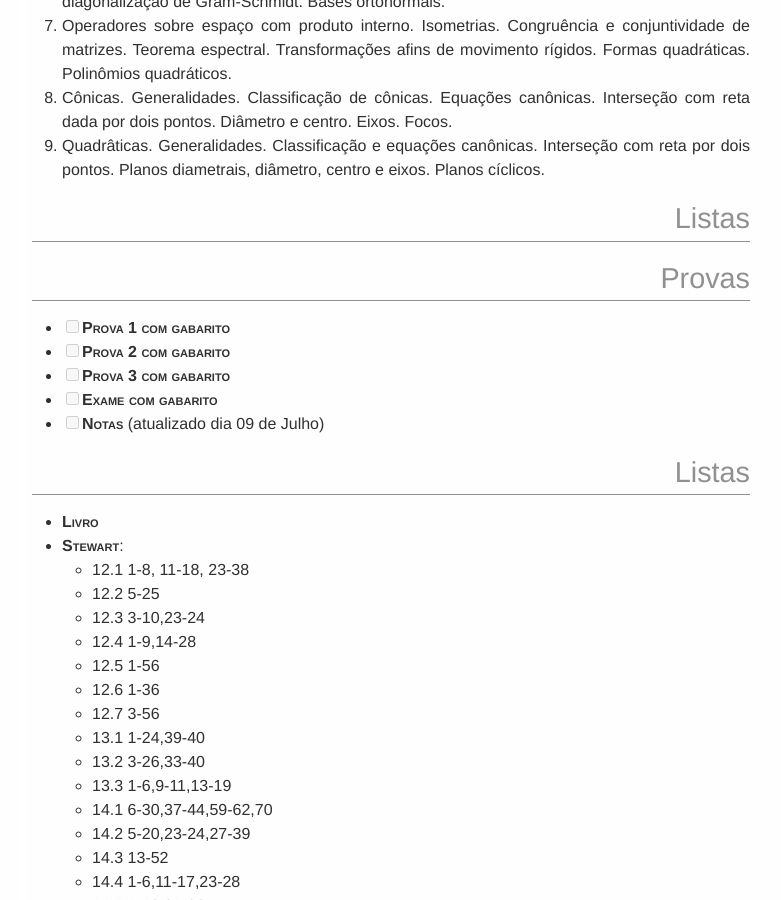
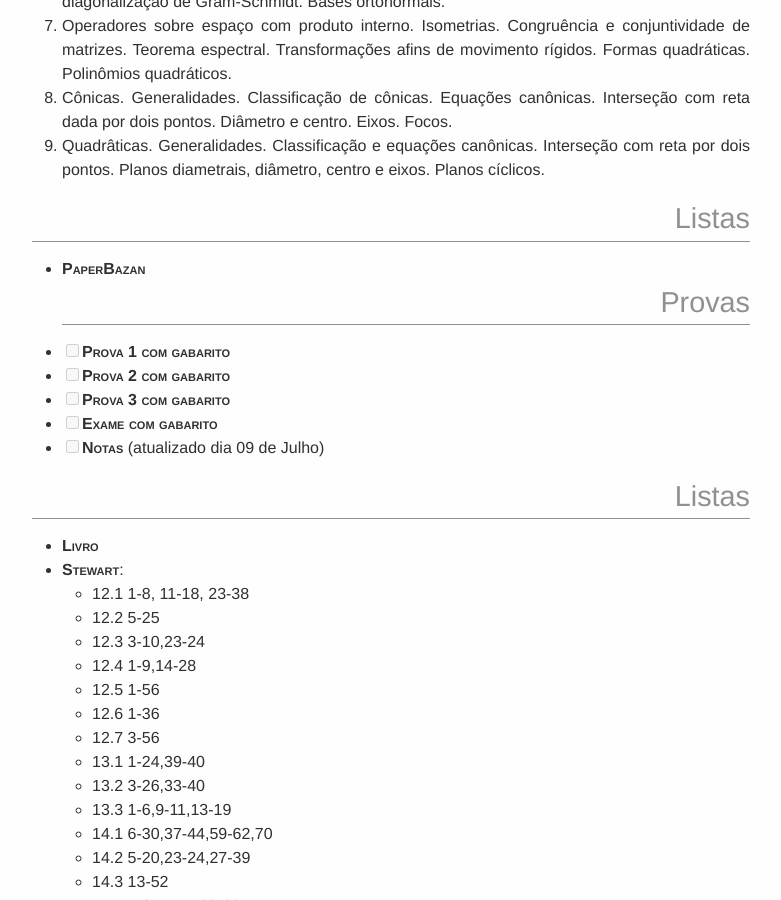
Before and after one commit to abelsiqueira/abelsiqueira.github.io-old, a Jekyll site: the page built from disciplinas/CM005 Algebra Linear.md, in a window 1280 px wide and 900 px high, scrolled down 1159 px. Shown: the whole window, without its empty margins (249-1030 px from the left). Built offline with Jekyll 4.4.1, drawn with Linux system fonts in a browser that asks for light colours.

Commit message:
Update CM005 Algebra Linear.md

```diff
--- a/disciplinas/CM005 Algebra Linear.md
+++ b/disciplinas/CM005 Algebra Linear.md
@@ -43,7 +43,7 @@ tag:        2016s2
    por dois pontos. Planos diametrais, diâmetro, centro e eixos. Planos cíclicos.
 
 # Listas
-
+  - [PaperBazan]({{ site.baseur1}}/disciplinas//alternative theorem KKT bazan Jglobal 2006.pdf)
 # Provas
 
   - [ ] [Prova 1 com gabarito]({{ site.baseurl }}/disciplinas/cm202/prova1-2015s1.pdf)
```
